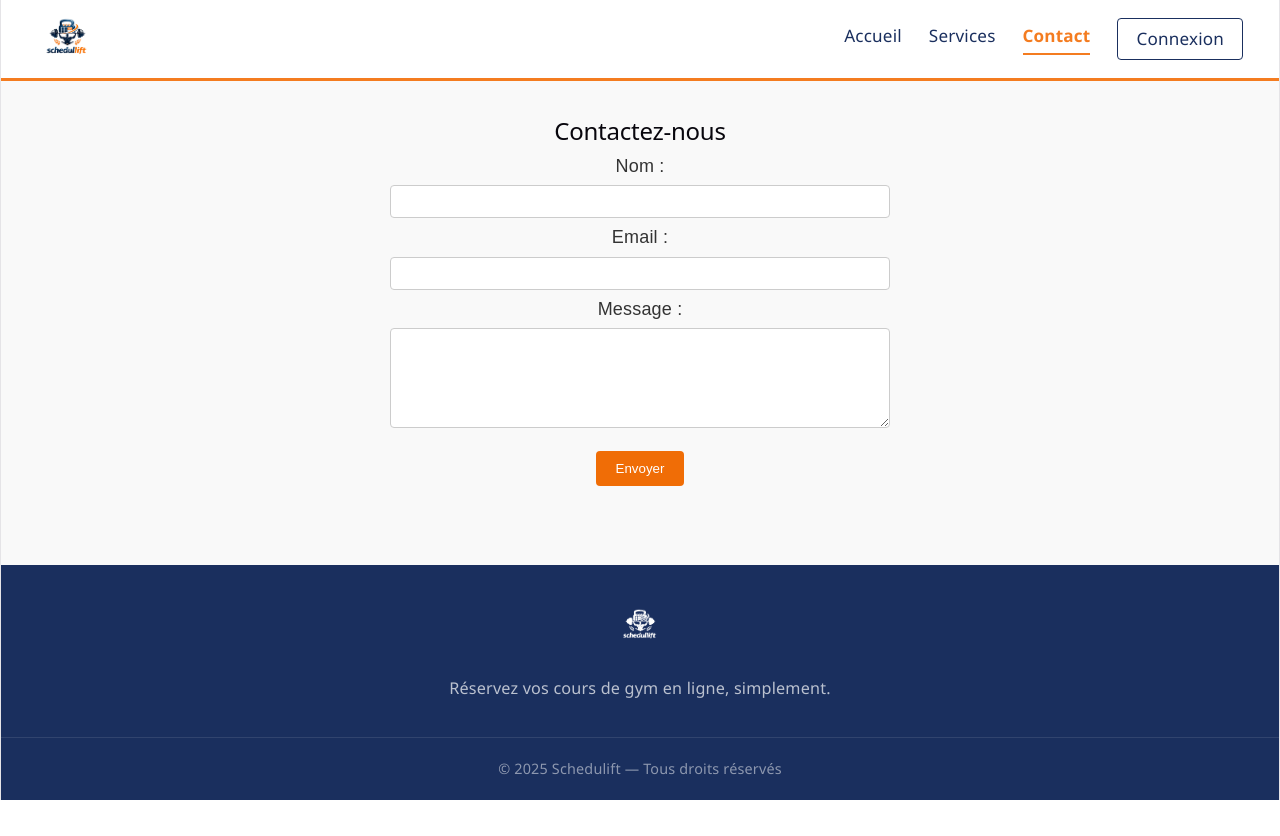
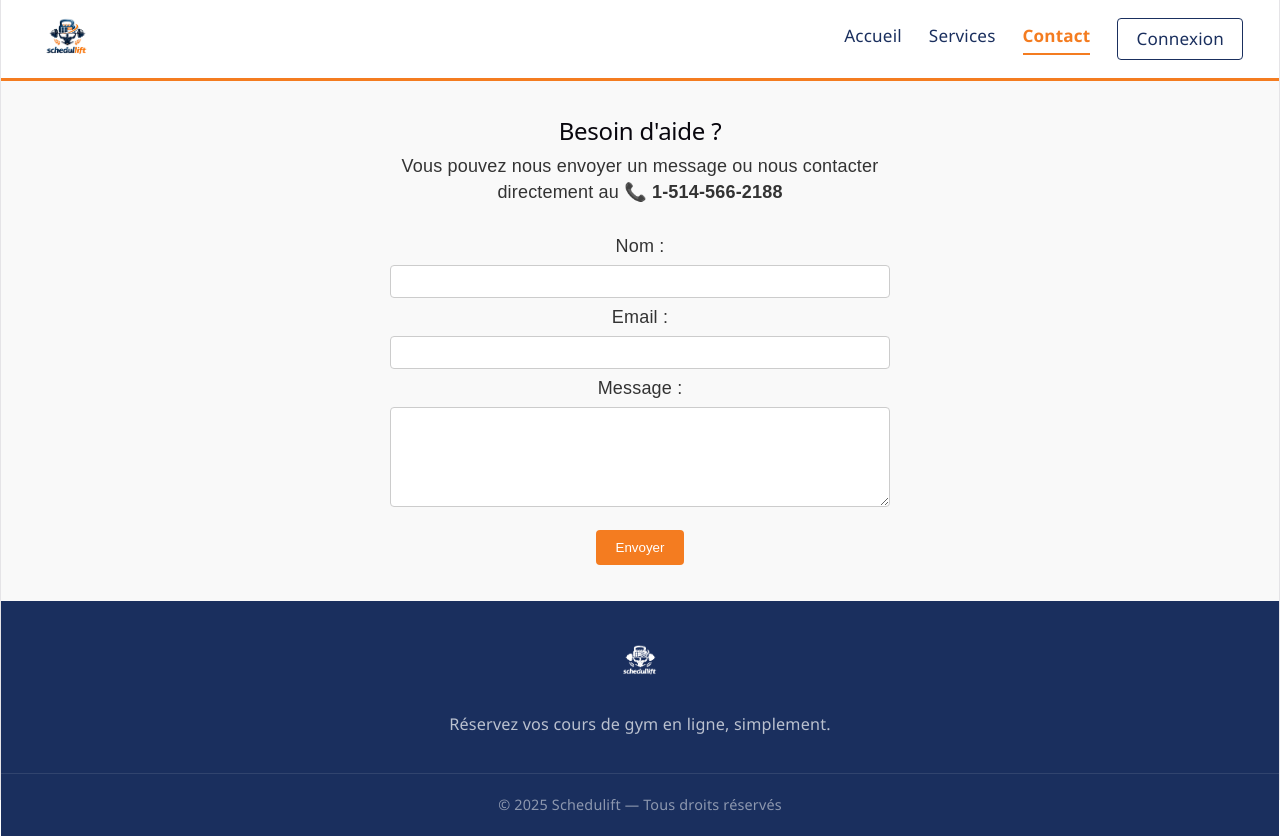
Before and after one commit to dusly007/schedulift-frontend, a React (Vite) app: page /contact in a window 1280 px wide. Before the commit the page ends 800 px from the top, so only its background shows below. Built offline with nearby package versions, Linux system fonts and the light colour scheme; no server answers.

Commit message:
modif contact

```diff
--- a/src/pages/ContactPage.tsx
+++ b/src/pages/ContactPage.tsx
@@ -5,16 +5,16 @@ export default function ContactPage() {
   const [form, setForm] = useState({ name: '', email: '', message: '' });
   const [status, setStatus] = useState('');
 
-  const handleChange = (e) => {
+  const handleChange = (e: React.ChangeEvent<HTMLInputElement | HTMLTextAreaElement>) => {
     const { name, value } = e.target;
     setForm({ ...form, [name]: value });
   };
 
-  const handleSubmit = async (e) => {
+  const handleSubmit = async (e: React.FormEvent) => {
     e.preventDefault();
     try {
       await api.post('/contact', form);
-      setStatus('Message envoyé avec succès !');
+      setStatus('Merci ! Votre message a été envoyé.');
       setForm({ name: '', email: '', message: '' });
     } catch (err) {
       console.error(err);
@@ -23,11 +23,16 @@ export default function ContactPage() {
   };
 
   const inputStyle = { width: '100%', padding: '8px', margin: '6px 0', borderRadius: '4px', border: '1px solid #ccc' };
-  const buttonStyle = { padding: '10px 20px', marginTop: '10px', backgroundColor: '#f06d06', color: 'white', border: 'none', borderRadius: '4px', cursor: 'pointer' };
+  const buttonStyle = { padding: '10px 20px', marginTop: '10px', backgroundColor: '#f47c20', color: 'white', border: 'none', borderRadius: '4px', cursor: 'pointer' };
+  const containerStyle = { maxWidth: '500px', margin: '2rem auto', fontFamily: 'Arial, sans-serif' };
 
   return (
-    <div style={{ maxWidth: '500px', margin: '2rem auto', fontFamily: 'Arial, sans-serif' }}>
-      <h2 style={{ textAlign: 'center' }}>Contactez-nous</h2>
+    <div style={containerStyle}>
+      <h2 style={{ textAlign: 'center' }}>Besoin d'aide ?</h2>
+      <p style={{ textAlign: 'center', marginBottom: '1.5rem' }}>
+        Vous pouvez nous envoyer un message ou nous contacter directement au 📞 <strong>1-514-566-2188</strong>
+      </p>
+
       <form onSubmit={handleSubmit}>
         <label>Nom :</label>
         <input
@@ -61,7 +66,8 @@ export default function ContactPage() {
 
         <button type="submit" style={buttonStyle}>Envoyer</button>
       </form>
-      {status && <p style={{ textAlign: 'center', marginTop: '10px' }}>{status}</p>}
+
+      {status && <p style={{ textAlign: 'center', marginTop: '10px', color: status.includes('Merci') ? 'green' : 'red' }}>{status}</p>}
     </div>
   );
 }
```
